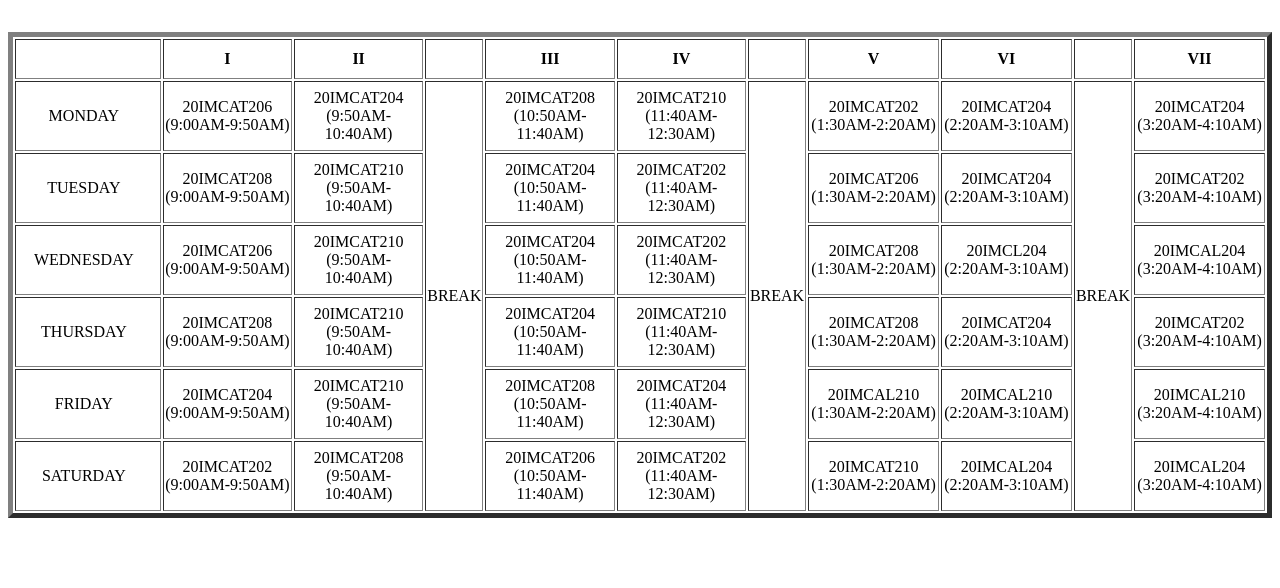
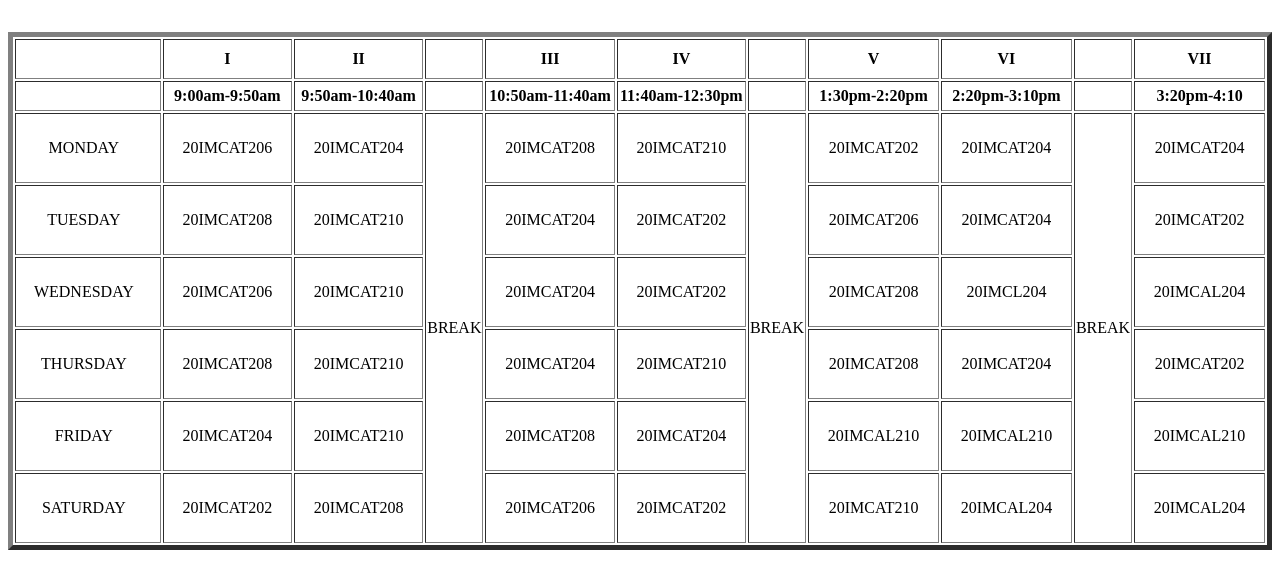
Before and after one commit to Saintgits-MCA/Timetable, a plain HTML site: page index.html in a window 1280 px wide. Shown: the part 192-780 px from the top of the page. Drawn offline with Linux system fonts and the light colour scheme.

Commit message:
Update index.html

```diff
--- a/index.html
+++ b/index.html
@@ -24,69 +24,83 @@
               <th>  </th>
               <th>VII</th>
               </tr>
-            <tr width="500" height="40">
+              <tr width="200" height="30">
+
+                <th> </th>
+                <th>9:00am-9:50am</th>
+                <th>9:50am-10:40am</th>
+                <th> </th>
+                <th>10:50am-11:40am</th>
+                <th>11:40am-12:30pm</th>
+                <th> </th>
+                <th>1:30pm-2:20pm</th>
+                <th>2:20pm-3:10pm</th>
+                <th> </th>
+                <th>3:20pm-4:10</th>
+              </tr>
+          <tr width="500" height="40">
             <td align="center" size="500" height="70">MONDAY&nbsp;&nbsp;</td>
-            <td align="center" width="500" height="70"> 20IMCAT206 <br>(9:00AM-9:50AM)</td>
-            <td align="center" width="500" height="70">20IMCAT204<br>(9:50AM-10:40AM)</td>
+            <td align="center" width="500" height="70"> 20IMCAT206 <br></td>
+            <td align="center" width="500" height="70">20IMCAT204<br></td>
             <td rowspan="10">BREAK</td>
-            <td align="center" width="500" height="70">20IMCAT208<br>(10:50AM-11:40AM)</td>
-            <td align="center" width="500" height="70">20IMCAT210<br>(11:40AM-12:30AM)</td>
+            <td align="center" width="500" height="70">20IMCAT208<br></td>
+            <td align="center" width="500" height="70">20IMCAT210<br></td>
             <td rowspan="10">BREAK</td>
-            <td align="center" width="500" height="70">20IMCAT202<br>(1:30AM-2:20AM)</td>
-            <td align="center" width="500" height="70">20IMCAT204<br>(2:20AM-3:10AM)</td>
+            <td align="center" width="500" height="70">20IMCAT202<br></td>
+            <td align="center" width="500" height="70">20IMCAT204<br></td>
              <td rowspan="10"> BREAK</td>
-            <td align="center" width="500" height="70">20IMCAT204<br>(3:20AM-4:10AM)</td>
+            <td align="center" width="500" height="70">20IMCAT204<br></td>
             </tr>
             <tr width="500" height="40">
                 <td align="center" width="100" height="70">TUESDAY&nbsp;&nbsp;</td>
-            <td align="center" width="500" height="70">20IMCAT208<br>(9:00AM-9:50AM)</td>
-            <td align="center" width="500" height="70">20IMCAT210<br>(9:50AM-10:40AM)</td>
-            <td align="center" width="500" height="70">20IMCAT204<br>(10:50AM-11:40AM)</td>
-            <td align="center" width="500" height="70">20IMCAT202<br>(11:40AM-12:30AM)</td>
-            <td align="center" width="500" height="70">20IMCAT206<br>(1:30AM-2:20AM)</td>
-            <td align="center" width="500" height="70">20IMCAT204<br>(2:20AM-3:10AM)</td>
+            <td align="center" width="500" height="70">20IMCAT208<br></td>
+            <td align="center" width="500" height="70">20IMCAT210<br></td>
+            <td align="center" width="500" height="70">20IMCAT204<br></td>
+            <td align="center" width="500" height="70">20IMCAT202<br></td>
+            <td align="center" width="500" height="70">20IMCAT206<br></td>
+            <td align="center" width="500" height="70">20IMCAT204<br></td>
 
-            <td align="center" width="500" height="70">20IMCAT202<br>(3:20AM-4:10AM)</td>
+            <td align="center" width="500" height="70">20IMCAT202<br></td>
             </tr>
             <tr width="500" height="40">
                 <td align="center" width="100" height="70">WEDNESDAY&nbsp;&nbsp;</td>
-            <td align="center" width="500" height="70">20IMCAT206<br>(9:00AM-9:50AM)</td>
-            <td align="center" width="500" height="70">20IMCAT210<br>(9:50AM-10:40AM)</td>
-            <td align="center" width="500" height="70">20IMCAT204<br>(10:50AM-11:40AM)</td>
-            <td align="center" width="500" height="70">20IMCAT202<br>(11:40AM-12:30AM)</td>
-            <td align="center" width="500" height="70">20IMCAT208<br>(1:30AM-2:20AM)</td>
-            <td align="center" width="500" height="70">20IMCL204<br>(2:20AM-3:10AM)</td>
-            <td align="center" width="500" height="70">20IMCAL204<br>(3:20AM-4:10AM)</td>
+            <td align="center" width="500" height="70">20IMCAT206<br></td>
+            <td align="center" width="500" height="70">20IMCAT210<br></td>
+            <td align="center" width="500" height="70">20IMCAT204<br></td>
+            <td align="center" width="500" height="70">20IMCAT202<br></td>
+            <td align="center" width="500" height="70">20IMCAT208<br></td>
+            <td align="center" width="500" height="70">20IMCL204<br></td>
+            <td align="center" width="500" height="70">20IMCAL204<br></td>
             </tr>
             <tr width="500" height="40">
                 <td align="center" width="100" height="70">THURSDAY&nbsp;&nbsp;</td>
-            <td align="center" width="500" height="70">20IMCAT208<br>(9:00AM-9:50AM)</td>
-            <td align="center" width="500" height="70">20IMCAT210<br>(9:50AM-10:40AM)</td>
-            <td align="center" width="500" height="70">20IMCAT204<br>(10:50AM-11:40AM)</td>
-            <td align="center" width="500" height="70">20IMCAT210<br>(11:40AM-12:30AM)</td>
-            <td align="center" width="500" height="70">20IMCAT208<br>(1:30AM-2:20AM)</td>
-            <td align="center" width="500" height="70">20IMCAT204<br>(2:20AM-3:10AM)</td>
-            <td align="center" width="500" height="70">20IMCAT202<br>(3:20AM-4:10AM)</td>
+            <td align="center" width="500" height="70">20IMCAT208<br></td>
+            <td align="center" width="500" height="70">20IMCAT210<br></td>
+            <td align="center" width="500" height="70">20IMCAT204<br></td>
+            <td align="center" width="500" height="70">20IMCAT210<br></td>
+            <td align="center" width="500" height="70">20IMCAT208<br></td>
+            <td align="center" width="500" height="70">20IMCAT204<br></td>
+            <td align="center" width="500" height="70">20IMCAT202<br></td>
             </tr>
             <tr width="100" height="40">
                 <td align="center" width="500" height="70">FRIDAY&nbsp;&nbsp;</td>
-            <td align="center" width="500" height="70">20IMCAT204<br>(9:00AM-9:50AM)</td>
-            <td align="center" width="500" height="70">20IMCAT210<br>(9:50AM-10:40AM)</td>
-            <td align="center" width="500" height="70">20IMCAT208<br>(10:50AM-11:40AM)</td>
-            <td align="center" width="500" height="70">20IMCAT204<br>(11:40AM-12:30AM)</td>
-            <td align="center" width="500" height="70">20IMCAL210<br>(1:30AM-2:20AM)</td>
-            <td align="center" width="500" height="70">20IMCAL210<br>(2:20AM-3:10AM)</td>
-            <td align="center" width="500" height="70">20IMCAL210<br>(3:20AM-4:10AM)</td>
+            <td align="center" width="500" height="70">20IMCAT204<br></td>
+            <td align="center" width="500" height="70">20IMCAT210<br></td>
+            <td align="center" width="500" height="70">20IMCAT208<br></td>
+            <td align="center" width="500" height="70">20IMCAT204<br></td>
+            <td align="center" width="500" height="70">20IMCAL210<br></td>
+            <td align="center" width="500" height="70">20IMCAL210<br></td>
+            <td align="center" width="500" height="70">20IMCAL210<br></td>
             </tr>
             <tr width="100" height="40">
                 <td align="center" width="500" height="70">SATURDAY&nbsp;&nbsp;</td>
-            <td align="center" width="500" height="70">20IMCAT202<br>(9:00AM-9:50AM)</td>
-            <td align="center" width="500" height="70">20IMCAT208<br>(9:50AM-10:40AM)</td>
-            <td align="center" width="500" height="70">20IMCAT206<br>(10:50AM-11:40AM)</td>
-            <td align="center" width="500" height="70">20IMCAT202<br>(11:40AM-12:30AM)</td>
-            <td align="center" width="500" height="70">20IMCAT210<br>(1:30AM-2:20AM)</td>
-            <td align="center" width="500" height="70">20IMCAL204<br>(2:20AM-3:10AM)</td>
-            <td align="center" width="500" height="70">20IMCAL204<br>(3:20AM-4:10AM)</td>
+            <td align="center" width="500" height="70">20IMCAT202<br></td>
+            <td align="center" width="500" height="70">20IMCAT208<br></td>
+            <td align="center" width="500" height="70">20IMCAT206<br></td>
+            <td align="center" width="500" height="70">20IMCAT202<br></td>
+            <td align="center" width="500" height="70">20IMCAT210<br></td>
+            <td align="center" width="500" height="70">20IMCAL204<br></td>
+            <td align="center" width="500" height="70">20IMCAL204<br></td>
             </tr>
         </table>
         </body>
```
